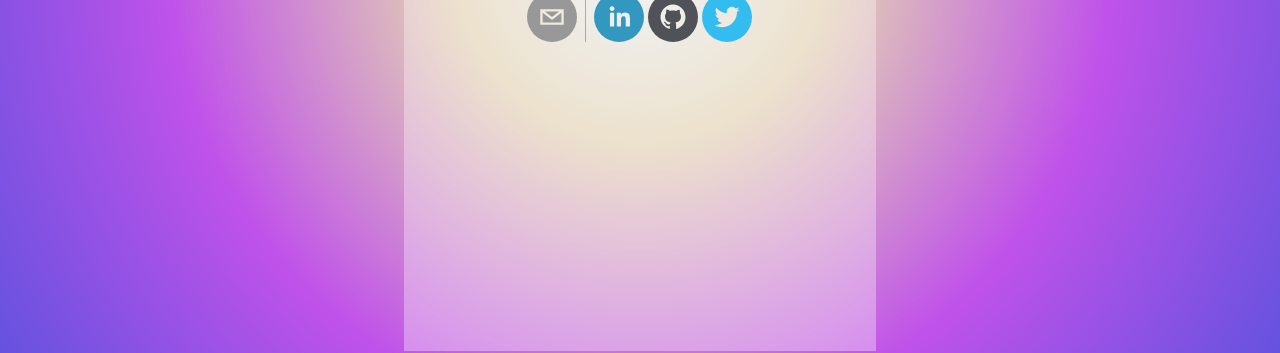
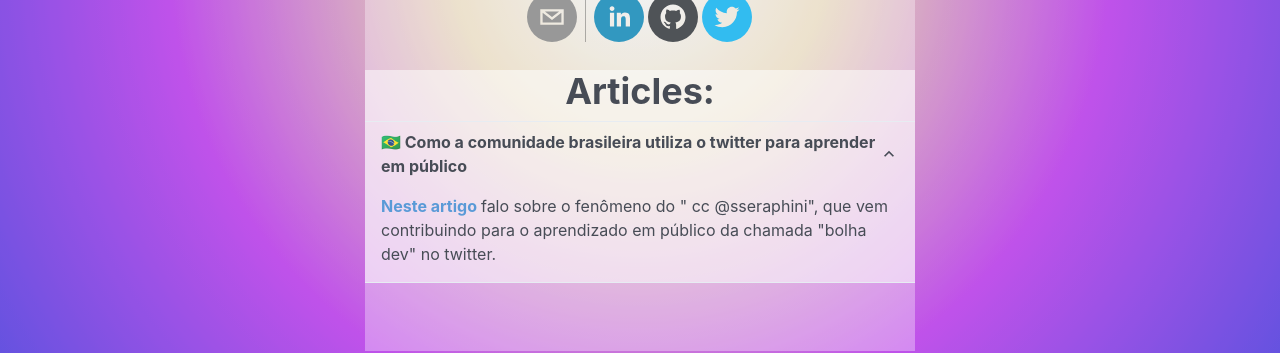
Before and after one commit to pjonatansr/pjonatan.dev, a Next.js app: page / in a window 1280 px wide. Shown: the part 444-797 px from the top of the page. Built offline with nearby package versions, Linux system fonts and the light colour scheme.

Commit message:
feat(articles): added static articles accordion

```diff
--- /dev/null
+++ b/src/components/Articles.tsx
@@ -0,0 +1,50 @@
+import { Link, Text, Accordion, AccordionItem, AccordionButton, Box, AccordionIcon, AccordionPanel, Heading, Flex, VStack } from "@chakra-ui/react";
+
+export const Articles = () => {
+  return (
+    <VStack
+      bgColor={'#fff8'}
+
+    >
+      <Heading
+      >
+        Articles:
+      </Heading>
+      <Accordion
+        defaultIndex={[0]}
+        allowToggle
+
+      >
+        <AccordionItem
+        >
+          <h2>
+            <AccordionButton>
+              <Box flex='1' textAlign='left'>
+                <Text
+                  fontWeight={'bold'}
+                >
+                  🇧🇷 Como a comunidade brasileira utiliza o twitter para aprender em público
+                </Text>
+              </Box>
+              <AccordionIcon />
+            </AccordionButton>
+          </h2>
+          <AccordionPanel pb={4}>
+            <Text>
+              <Link
+                fontWeight={'bold'}
+                color='blue.500'
+                pr={'1'}
+                href="https://dev.to/pjonatansr/como-a-comunidade-brasileira-utiliza-o-twitter-para-aprender-em-publico-345b"
+              >
+                Neste artigo
+              </Link>
+              falo sobre o fenômeno do &quot; cc @sseraphini&quot;, que vem contribuindo para o aprendizado em público da chamada &quot;bolha dev&quot; no twitter.
+            </Text>
+
+          </AccordionPanel>
+        </AccordionItem>
+      </Accordion>
+    </VStack>
+  );
+}
--- a/src/components/Home.tsx
+++ b/src/components/Home.tsx
@@ -1,4 +1,5 @@
-import { Flex } from "@chakra-ui/react"
+import { AbsoluteCenter, Box, Center, Flex, Grid, VStack } from "@chakra-ui/react"
+import { Articles } from "./Articles"
 import { Main } from './Main'
 
 export const Home = () => {
@@ -18,14 +19,21 @@ export const Home = () => {
           'linear-gradient(to bottom, wheat, rgba(0,0,0,0.1) 1px), radial-gradient(circle, white 5%, wheat 25%, rgba(196,43,255,1), rgba(70,44,241,1))',
       }}
     >
-
       <Flex
         h='100vh'
         bgColor='#fff5'
+        alignSelf={'center'}
       >
-        <Main />
-
+        <VStack
+        >
+          <Main />
+          <Center>
+            <Box maxW='550px'>
+              <Articles />
+            </Box>
+          </Center>
+        </VStack>
       </Flex>
-    </Flex>
+    </Flex >
   )
 }
```
